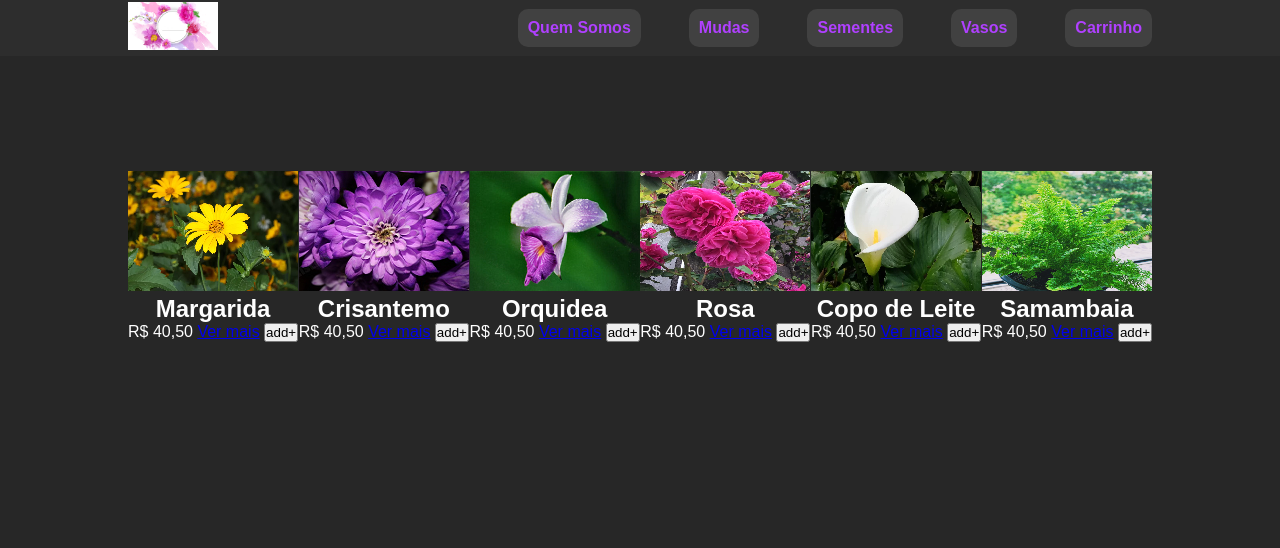
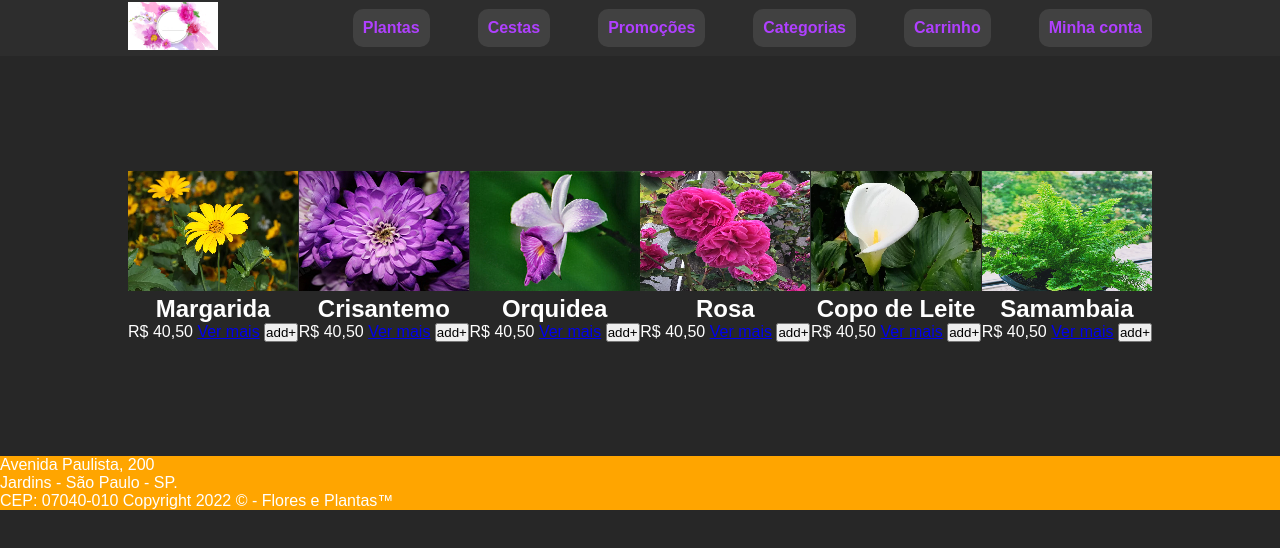
Before and after one commit to dh-pi-grupo5/test, a website: page views/_index.html in a window 1280 px wide. Drawn offline with Linux system fonts and the light colour scheme; files whose address does not match are found by name.

Commit message:
Atualizando header e adicionando arquivos

```diff
--- a/public/css/style.css
+++ b/public/css/style.css
@@ -63,3 +63,7 @@ body{
     padding: 0 10%;
 
    }
+
+   footer {
+     background: orange;
+   }
--- a/views/index.html
+++ b/views/_index.html
@@ -4,7 +4,7 @@
     <meta charset="UTF-8">
     <meta http-equiv="X-UA-Compatible" content="IE=edge">
     <meta name="viewport" content="width=device-width, initial-scale=1.0">
-    <title>Document</title>
+    <title>Flores e presentes</title>
     <!--Linka o arquivo style.css com o index.html-->
     <link rel="stylesheet" type="text/css" href="/css/style.css" />
     <!--                                           -->
@@ -16,11 +16,12 @@
     </div>
 
     <div class="navigation_header">
-        <a href="/views/quemSomos.html" class="active">Quem Somos</a>
-        <a href="/views/mudas.html" class="active">Mudas</a>
-        <a href="/views/sementes.html" class="active">Sementes</a>
-        <a href="/views/vasos.html" class="active">Vasos</a>
+        <a href="/views/plantas.html" class="active">Plantas</a>
+        <a href="/views/cestas.html" class="active">Cestas</a>
+        <a href="/views/promocoes.html" class="active">Promoções</a>
+        <a href="/views/categorias.html" class="active">Categorias</a>
         <a href="/views/carrinho.html" class="active">Carrinho</a>
+        <a href="/views/minhaconta.html" class="active">Minha conta</a>
     </div>
 </header>
 <main>
@@ -69,6 +70,20 @@
     </main>
 
     <body>
-</body>
+        <footer>
+
+            <adress>
+
+                Avenida Paulista, 200
+                <br> Jardins - São Paulo - SP.
+                <br> CEP: 07040-010
+
+              </adress>
+
+            Copyright 2022 © - Flores e Plantas™
+
+        </footer>
+
+    </body>
 
 </html>
```
Also changed, not shown: README.md, views/categorias.html (added), views/cestas.html (added), views/minhaconta.html (added), views/mudas.html (deleted), views/plantas.html (added), views/promocoes.html (added), views/quemSomos.html (deleted), views/sementes.html (deleted), views/vasos.html (deleted).
